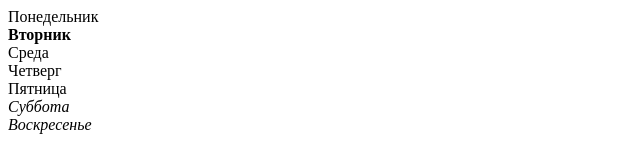
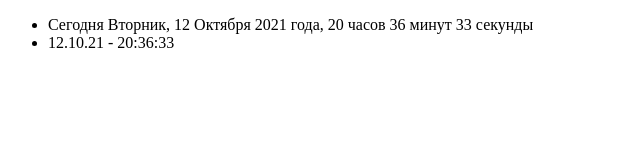
Before and after one commit to HellyZ/repo-optional-task, a plain HTML site: page index.html in a window 1280 px wide. Shown: the whole page, without its empty margins (0-640 px from the left). Drawn offline with Linux system fonts and the light colour scheme.

Commit message:
optional task

```diff
--- a/index.html
+++ b/index.html
@@ -6,12 +6,14 @@
   <meta http-equiv="X-UA-Compatible" content="IE=edge">
   <meta name="viewport" content="width=device-width, initial-scale=1.0">
   <script defer src="./script.js"></script>
-  <title>Optional task. Lesson 7</title>
+  <title>Optional task. Lesson 9</title>
 </head>
 
 <body>
-
-</div>
+ <ul class="date">
+   <li id="fullDate"></li>
+   <li id="shortDate"></li>
+ </ul>
 </body>
 
 </html>
--- a/script.js
+++ b/script.js
@@ -1,8 +1,22 @@
 "use strict";
 
-const body = document.querySelector("body");
+const fullDate = document.getElementById("fullDate");
+const shortDate = document.getElementById("shortDate");
 
-const week = {
+const SECONDS_FORM = ["секунда", "секунды", "секунд"];
+const MINUTES_FORM = ["минута", "минуты", "минут"];
+const HOURS_FORM = ["час", "часа", "часов"];
+
+const timeForm = function (number, forms) {
+  return forms[
+    number % 100 > 4 && number % 100 < 2
+      ? 2
+      : [2, 0, 1, 1, 1, 2][number % 10 < 5 ? Math.abs(number) % 10 : 5]
+  ];
+};
+
+const date = {
+  now: Date(),
   days: [
     "Понедельник",
     "Вторник",
@@ -12,22 +26,71 @@ const week = {
     "Суббота",
     "Воскресенье",
   ],
-  getWeek: function () {
-    week.doCursive();
-    week.makeBoldToday();
-    body.innerHTML = week.days.join("<br/>");
+  monthes: [
+    "Января",
+    "Февраля",
+    "Марта",
+    "Апреля",
+    "Майя",
+    "Июня",
+    "Июля",
+    "Августа",
+    "Сентября",
+    "Октября",
+    "Ноября",
+    "Декабря",
+  ],
+  nowDate: function () {
+    date.now = new Date();
+    return date.now;
   },
-
-  doCursive: function () {
-    week.days = week.days
-      .slice(0, -2)
-      .concat(week.days.slice(5).map((i) => `<i>${i}</i>`));
+  formatterShortDate: function () {
+    let tempDate = date.nowDate();
+    return (
+      [
+        ("00" + tempDate.getDate()).slice(-2),
+        ("00" + (tempDate.getMonth() + 1)).slice(-2),
+        ("00" + tempDate.getFullYear()).slice(-2),
+      ].join(".") +
+      " - " +
+      [
+        ("00" + tempDate.getHours()).slice(-2),
+        ("00" + tempDate.getMinutes()).slice(-2),
+        ("00" + tempDate.getSeconds()).slice(-2),
+      ].join(":")
+    );
   },
-  makeBoldToday: function () {
-    const today = new Date(Date());
-    let weekday = today.getDay();
-    weekday--;
-    week.days[weekday] = `<b>${week.days[weekday]}</b>`;
+  formatterLongDate: function () {
+    let tempDate = date.nowDate();
+    let datetimestring = `Сегодня ${
+      date.days[tempDate.getDay() - 1]
+    }, ${tempDate.getDate()} ${
+      date.monthes[tempDate.getMonth()]
+    } ${tempDate.getFullYear()} года,
+    ${tempDate.getHours()} ${timeForm(
+      tempDate.getHours(),
+      HOURS_FORM
+    )} ${tempDate.getMinutes()} ${timeForm(
+      tempDate.getMinutes(),
+      MINUTES_FORM
+    )} ${tempDate.getSeconds()} ${timeForm(
+      tempDate.getSeconds(),
+      SECONDS_FORM
+    )}`;
+    return datetimestring;
+  },
+  calculateDate: function () {
+    fullDate.innerHTML = date.formatterLongDate();
+    shortDate.innerHTML = date.formatterShortDate();
+  },
+  displayDate: function () {
+    setInterval(function () {
+      date.calculateDate();
+    }, 1000);
+  },
+  start: function () {
+    date.displayDate();
   },
 };
-week.getWeek();
+
+date.start();
```
